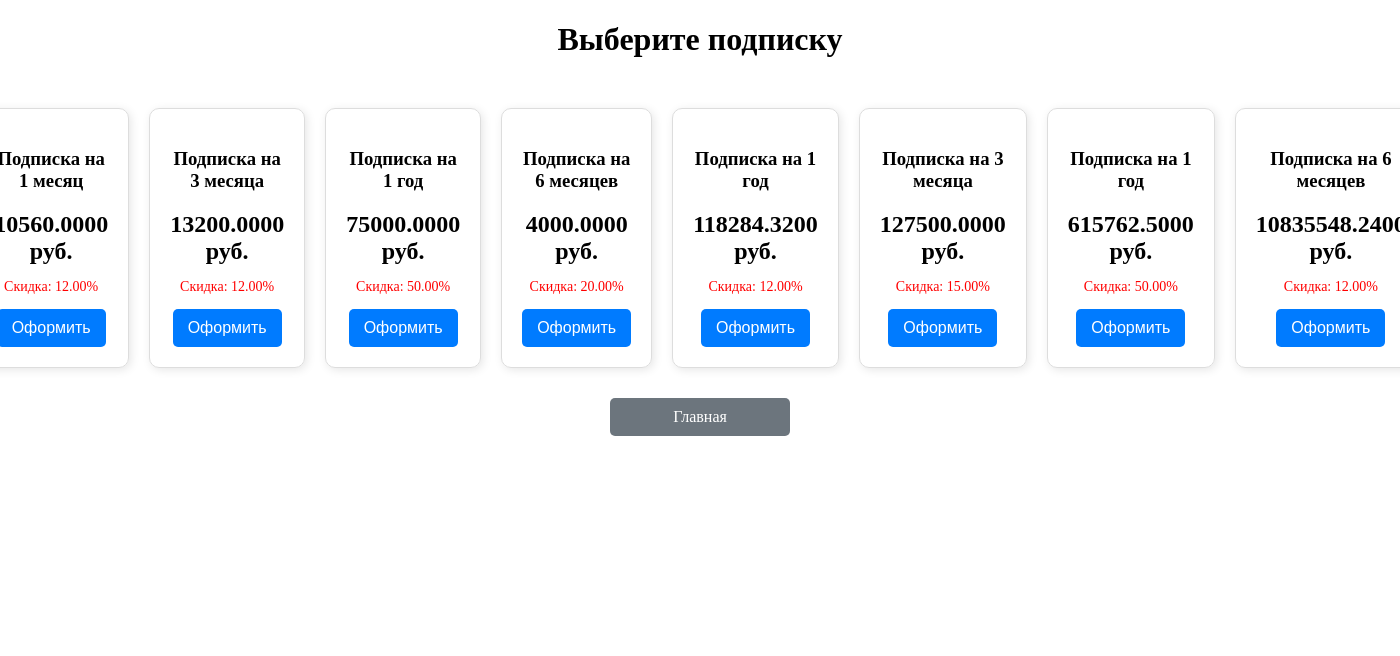
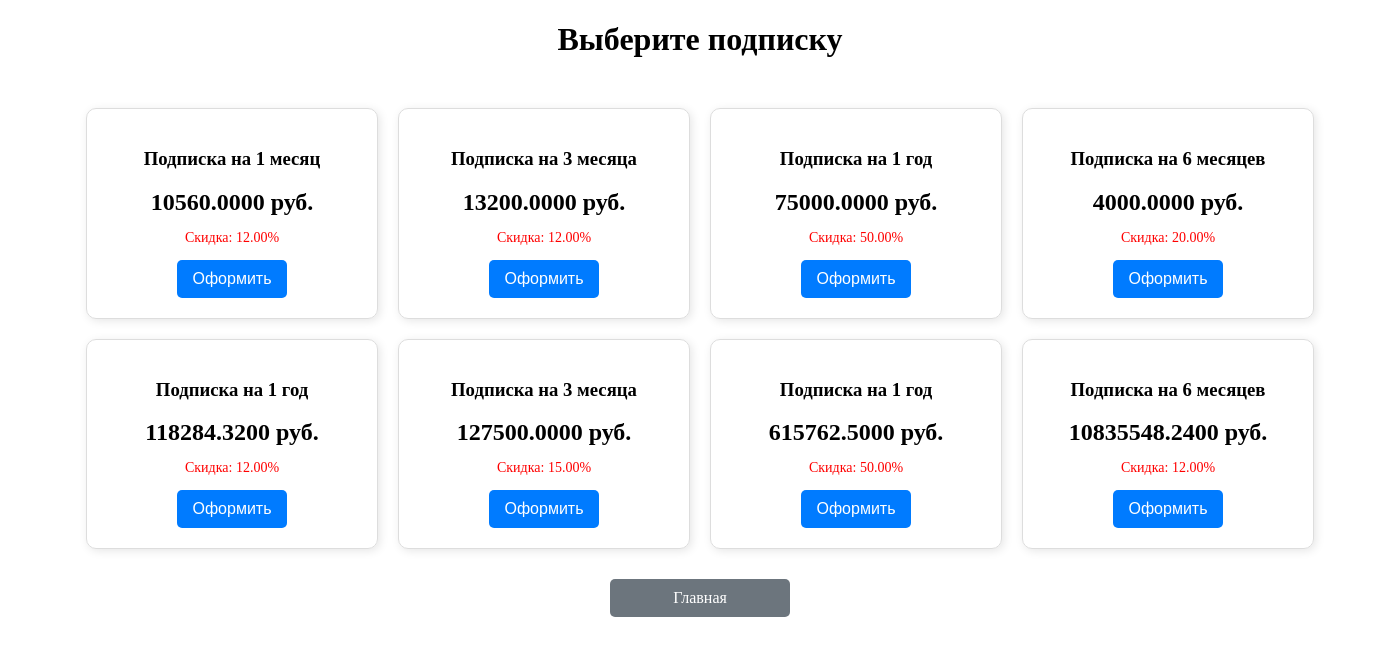
Before and after one commit to scaleakiyama/learnenglish, a Django app: page /subscriptions/ in a window 1400 px wide; the page is wider, and only the part inside the window is pictured. Shown: the top 656 px of that part. Run offline with Django 5.2, Linux system fonts and the light colour scheme; data comes from the database, SQL or seed files in the repository; both versions use the stored data as it was after the commit.

Commit message:
update ui

```diff
--- a/static/css/subs.css
+++ b/static/css/subs.css
@@ -1,6 +1,7 @@
 .subscription-container {
 	display: flex;
 	justify-content: center;
+	flex-wrap: wrap;
 	gap: 20px;
 	margin-top: 50px;
 }
--- a/templates/subscriptions.html
+++ b/templates/subscriptions.html
@@ -6,10 +6,12 @@
 		<meta name="viewport" content="width=device-width, initial-scale=1.0" />
 		<link rel="stylesheet" href="{% static 'css/subs.css' %}" />
 		<title>Подписки</title>
+		<style>
+		</style>
 	</head>
 	<body>
 		<h1 style="text-align: center">Выберите подписку</h1>
-		<div class="subscription-container">
+		<div class="subscription-container" style='flex-wrap: wrap;'>
 			{% for subscription in subscriptions %}
 			<div class="subscription-card">
 				<h3>Подписка на {{ subscription.get_duration_display }}</h3>
@@ -17,7 +19,7 @@
 				{% if subscription.discount > 0 %}
 				<p class="discount">Скидка: {{ subscription.discount }}%</p>
 				{% endif %}
-				<button class="subscribe-button">Оформить</button>
+				<button class="subscribe-button"><a href="/" style="color: white; text-decoration: none;">Оформить</a></button>
 			</div>
 			{% endfor %}
 		</div>
```
Also changed, not shown: db.sqlite3, 1 other file.
